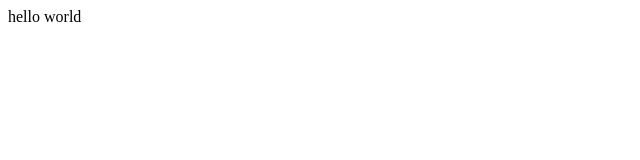
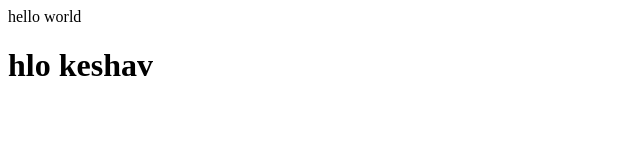
Before and after one commit to Sameer-hub92/html-and-css-work, a plain HTML site: page index.html in a window 1280 px wide. Shown: the whole page, without its empty margins (0-640 px from the left). Drawn offline with Linux system fonts and the light colour scheme.

Commit message:
i used h1 tag into it

```diff
--- a/index.html
+++ b/index.html
@@ -7,5 +7,6 @@
 </head>
 <body>
     hello world
+    <h1>hlo keshav</h1>
 </body>
 </html>
```
